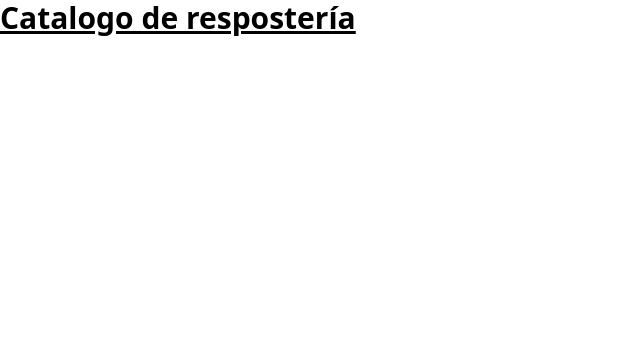
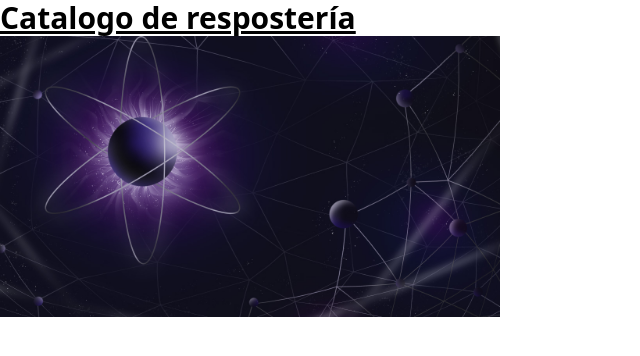
Before and after one commit to Manuel-GNcode/catalogo-reposteria, a React (Vite) app: page / in a window 1280 px wide. Shown: the top 356 px of the page, without its empty margins (0-640 px from the left). Built offline with nearby package versions, Linux system fonts and the light colour scheme.

Commit message:
updating images

```diff
--- a/src/App.tsx
+++ b/src/App.tsx
@@ -2,6 +2,7 @@ function App() {
   return (
     <>
       <h1 className="text-3xl font-bold underline">Catalogo de respostería</h1>
+      <img className="w-[500px]" src="/og.jpg" alt="og" />
     </>
   );
 }
```
Also changed, not shown: public/og.jpg (added).
